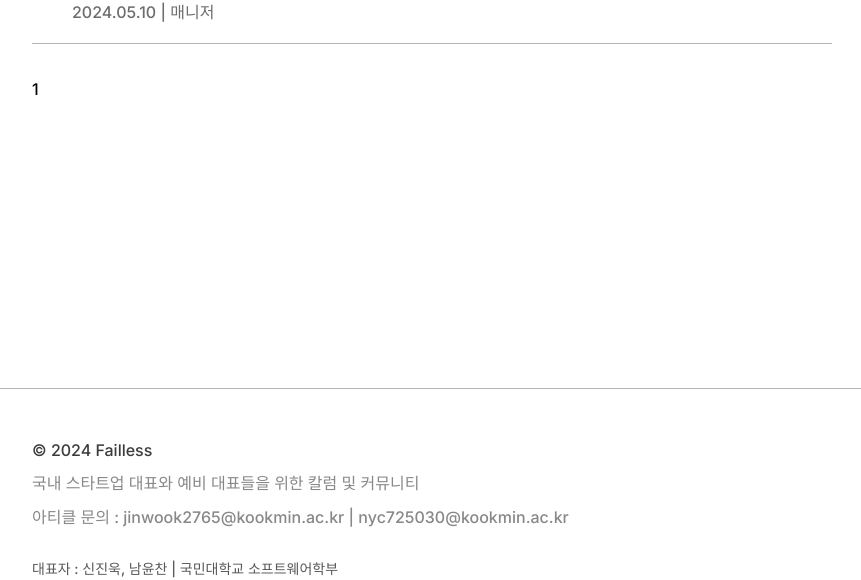
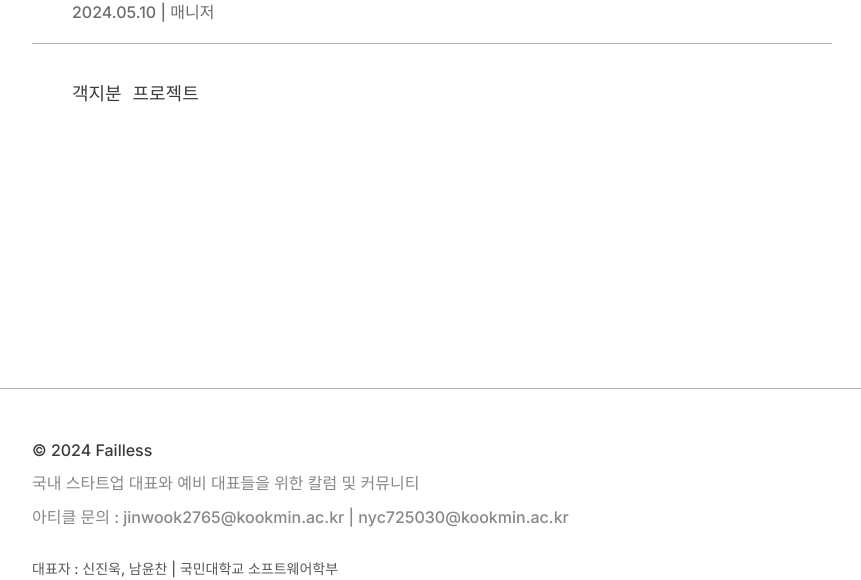
Before and after one commit to jen454/Failless_frontend, a React (Create React App) app: page /post-detail/1 in a window 1280 px wide. Shown: the part 171-751 px from the top of the page, without its empty margins (208-1069 px from the left). Built offline with nearby package versions, Linux system fonts and the light colour scheme.

Commit message:
Feat: 게시글 상세 페이지 퍼블리싱

```diff
--- a/src/pages/PostDetailPage.js
+++ b/src/pages/PostDetailPage.js
@@ -44,7 +44,10 @@ const PostDetailPage = () => {
           <InfoText>{data.date} | {data.nickname}</InfoText>
         </TitleArea>
         <ContentArea>
-            1
+            <ContentTextarea
+              value={data.content}
+              readOnly
+            />
         </ContentArea>
       </WrapperArea>
       <Footer />
@@ -97,4 +100,16 @@ const InfoText = styled.div`
   margin-top: 6px;
 `;
 
+const ContentTextarea = styled.textarea`
+  width: 100wh;
+  height: auto;
+  min-height: 450px; /* 최소 높이 설정 */
+  padding: 0px 40px;
+  font-size: 18px;
+  color: var(--color-gray-500);
+  border: none;
+  outline: none;
+  resize: none;
+`;
+
 export default PostDetailPage;
```
